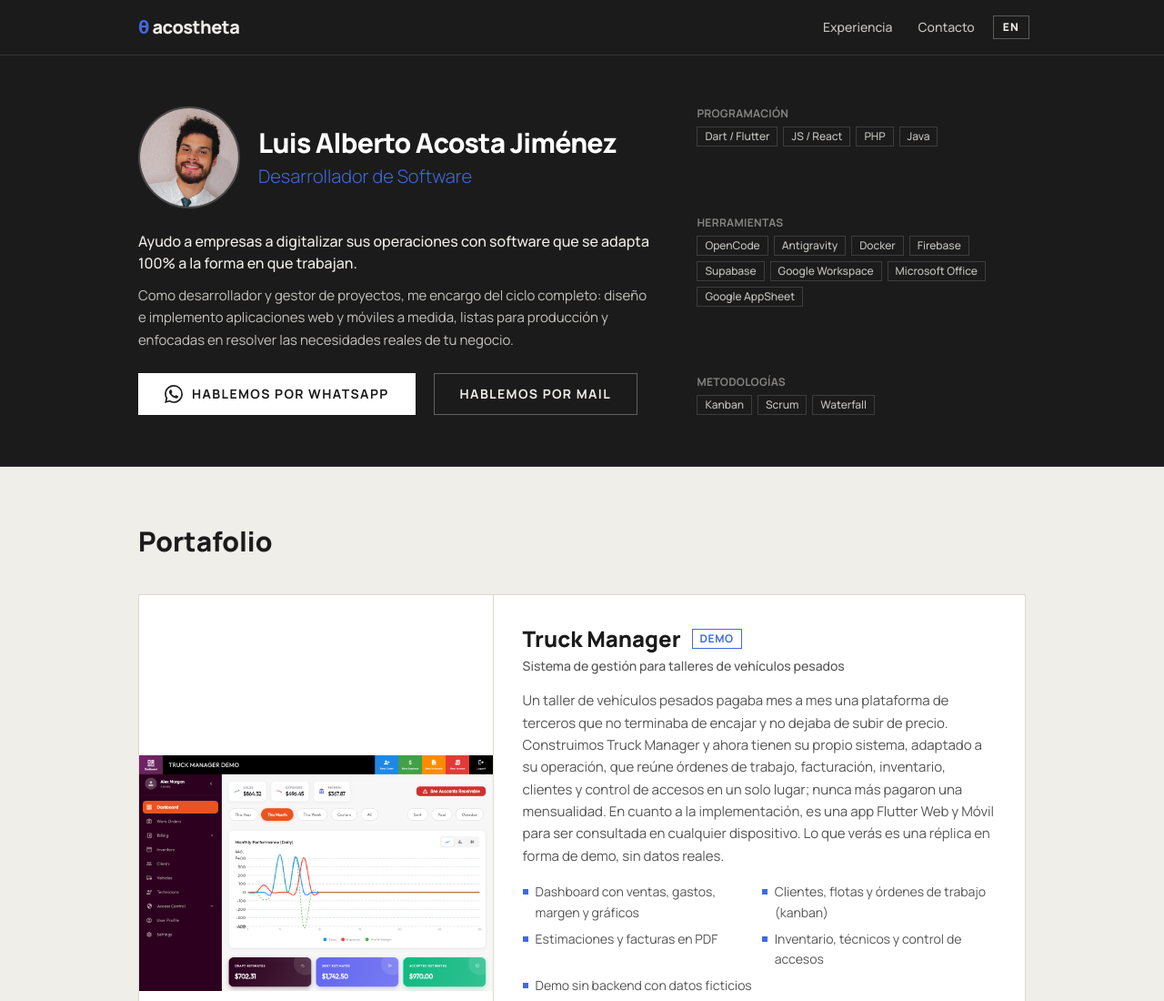
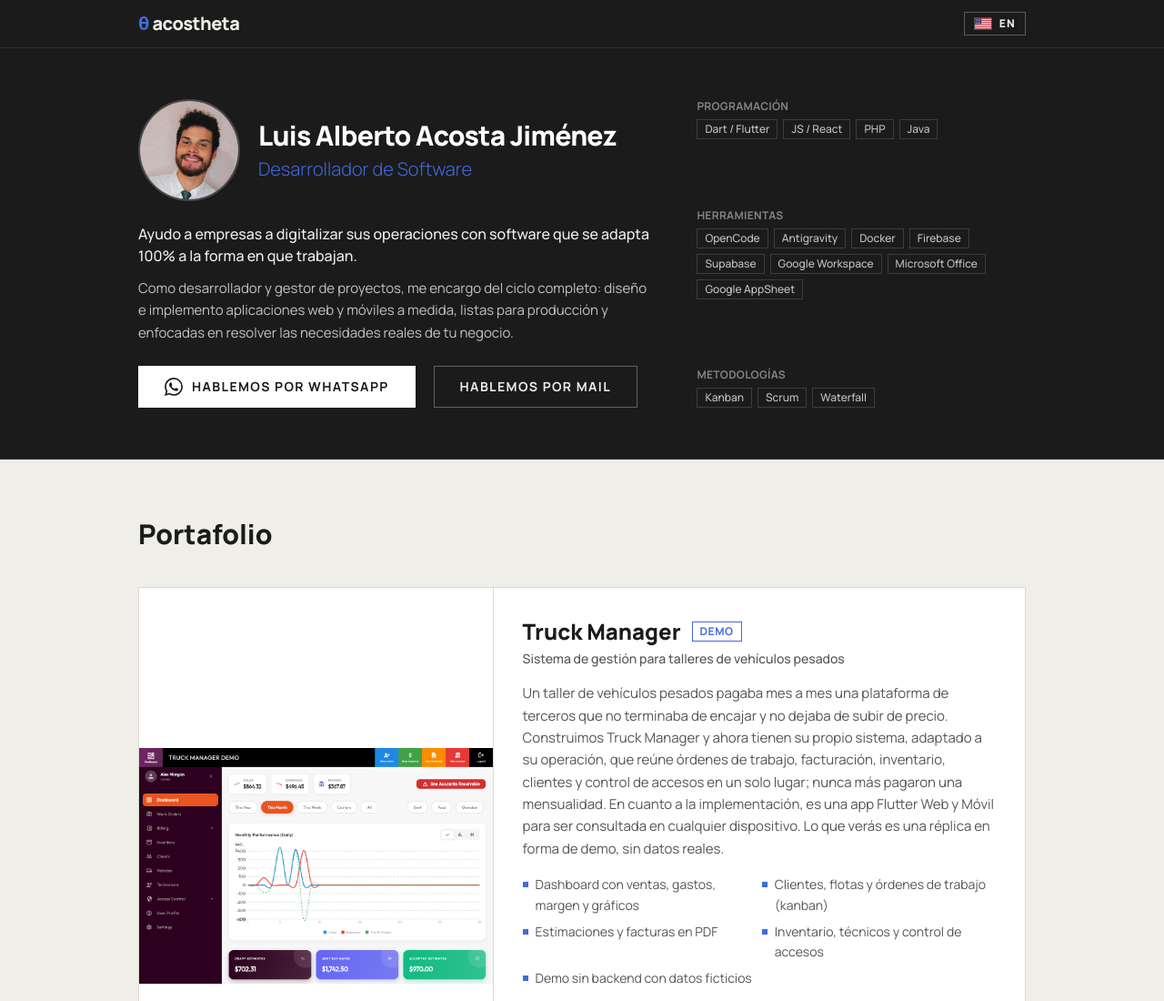
Before and after one commit to acostheta/acostheta.github.io, an Astro site: page / in a window 1280 px wide. Shown: the top 1100 px of the page at 91% size. Built offline with nearby package versions, Linux system fonts and the light colour scheme; Astro itself is replaced by a stand-in of ours.

Commit message:
feat(nav): dejar solo logo e idioma, con banderas de USA y Venezuela

```diff
--- a/src/components/Header.astro
+++ b/src/components/Header.astro
@@ -1,39 +1,19 @@
 ---
 import LanguageSwitcher from './LanguageSwitcher.astro';
-import { t, type Locale } from '../i18n/ui';
+import type { Locale } from '../i18n/ui';
 
 interface Props {
   lang: Locale;
 }
 
 const { lang } = Astro.props;
-
-const nav = [
-  { key: 'nav.portfolio', href: '#portfolio' },
-  { key: 'nav.experience', href: '#experience' },
-  { key: 'nav.contact', href: '#contact' },
-] as const;
 ---
 
 <header class="sticky top-0 z-50 border-b border-white/10 bg-ink text-cloud">
-  <div class="mx-auto max-w-5xl px-4 sm:px-6">
-    <div class="flex flex-col gap-1.5 py-2 md:flex-row md:items-center md:justify-between md:gap-2 md:py-3">
-      <a href="#main" class="text-lg font-extrabold tracking-tight text-cloud sm:text-xl">
-        <span class="text-royal">θ</span> acostheta
-      </a>
-      <nav class="-mx-1 flex flex-wrap items-center gap-0.5 sm:gap-1" aria-label="main">
-        {
-          nav.map((item) => (
-            <a
-              href={item.href}
-              class="px-2 py-1.5 text-[13px] font-medium text-cloud/80 transition-colors hover:text-white sm:px-3 sm:py-2 sm:text-sm"
-            >
-              {t(lang, item.key)}
-            </a>
-          ))
-        }
-        <LanguageSwitcher lang={lang} />
-      </nav>
-    </div>
+  <div class="mx-auto flex max-w-5xl items-center justify-between gap-4 px-4 py-2 sm:px-6 md:py-3">
+    <a href="#main" class="text-lg font-extrabold tracking-tight text-cloud sm:text-xl">
+      <span class="text-royal">θ</span> acostheta
+    </a>
+    <LanguageSwitcher lang={lang} />
   </div>
 </header>
--- a/src/components/LanguageSwitcher.astro
+++ b/src/components/LanguageSwitcher.astro
@@ -10,12 +10,62 @@ const other = lang === 'es' ? 'en' : 'es';
 // El español vive en la raíz ("/") y el inglés en "/en/".
 const href = other === 'es' ? '/' : '/en/';
 const label = other === 'es' ? 'ES' : 'EN';
+const srLabel = other === 'es' ? 'Cambiar a español' : 'Switch to English';
 ---
 
 <a
   href={href}
-  class="ml-1 inline-flex items-center border border-cloud/30 px-2.5 py-1 text-xs font-extrabold uppercase tracking-widest text-cloud transition-colors hover:border-royal hover:text-royal"
-  aria-label={`${label}`}
+  class="ml-1 inline-flex items-center gap-2 border border-cloud/30 px-2.5 py-1 text-xs font-extrabold uppercase tracking-widest text-cloud transition-colors hover:border-royal hover:text-royal"
+  aria-label={srLabel}
 >
+  {
+    other === 'en' ? (
+      <svg viewBox="0 0 19 12" class="h-3.5 w-5 shrink-0 border border-white/20" aria-hidden="true">
+        <rect width="19" height="12" fill="#fff" />
+        <g fill="#B22234">
+          <rect width="19" height="0.923" y="0" />
+          <rect width="19" height="0.923" y="1.846" />
+          <rect width="19" height="0.923" y="3.692" />
+          <rect width="19" height="0.923" y="5.538" />
+          <rect width="19" height="0.923" y="7.385" />
+          <rect width="19" height="0.923" y="9.231" />
+          <rect width="19" height="0.923" y="11.077" />
+        </g>
+        <rect width="7.6" height="6.462" fill="#3C3B6E" />
+        <g fill="#fff">
+          <circle cx="1.2" cy="1.2" r="0.35" />
+          <circle cx="2.8" cy="1.2" r="0.35" />
+          <circle cx="4.4" cy="1.2" r="0.35" />
+          <circle cx="6" cy="1.2" r="0.35" />
+          <circle cx="2" cy="2.6" r="0.35" />
+          <circle cx="3.6" cy="2.6" r="0.35" />
+          <circle cx="5.2" cy="2.6" r="0.35" />
+          <circle cx="1.2" cy="4" r="0.35" />
+          <circle cx="2.8" cy="4" r="0.35" />
+          <circle cx="4.4" cy="4" r="0.35" />
+          <circle cx="6" cy="4" r="0.35" />
+          <circle cx="2" cy="5.4" r="0.35" />
+          <circle cx="3.6" cy="5.4" r="0.35" />
+          <circle cx="5.2" cy="5.4" r="0.35" />
+        </g>
+      </svg>
+    ) : (
+      <svg viewBox="0 0 19 12" class="h-3.5 w-5 shrink-0 border border-white/20" aria-hidden="true">
+        <rect width="19" height="4" fill="#FFCC00" />
+        <rect width="19" height="4" y="4" fill="#00247D" />
+        <rect width="19" height="4" y="8" fill="#CF142B" />
+        <g fill="#fff">
+          <circle cx="9.5" cy="4.1" r="0.32" />
+          <circle cx="10.9" cy="4.35" r="0.32" />
+          <circle cx="11.8" cy="5" r="0.32" />
+          <circle cx="12.1" cy="6" r="0.32" />
+          <circle cx="11.8" cy="7" r="0.32" />
+          <circle cx="10.9" cy="7.65" r="0.32" />
+          <circle cx="9.5" cy="7.9" r="0.32" />
+          <circle cx="8.1" cy="7.65" r="0.32" />
+        </g>
+      </svg>
+    )
+  }
   {label}
 </a>
```
